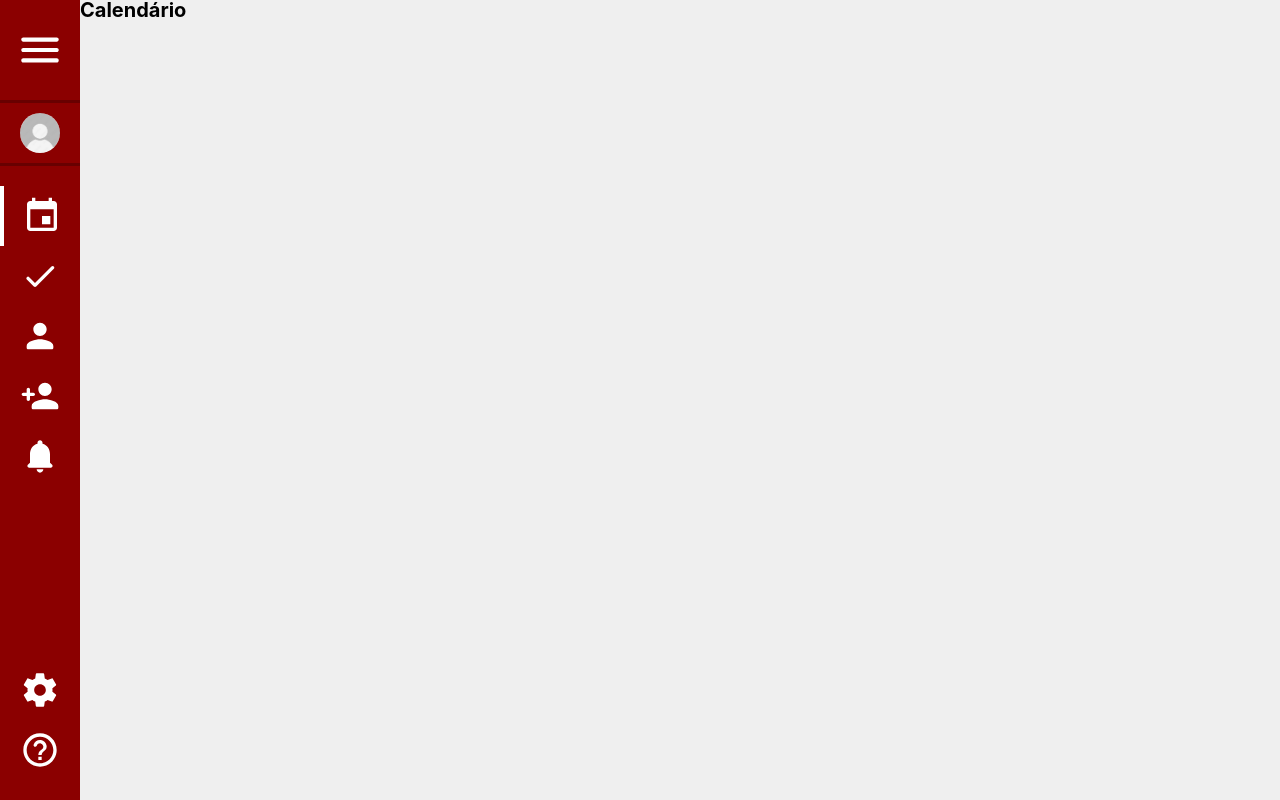
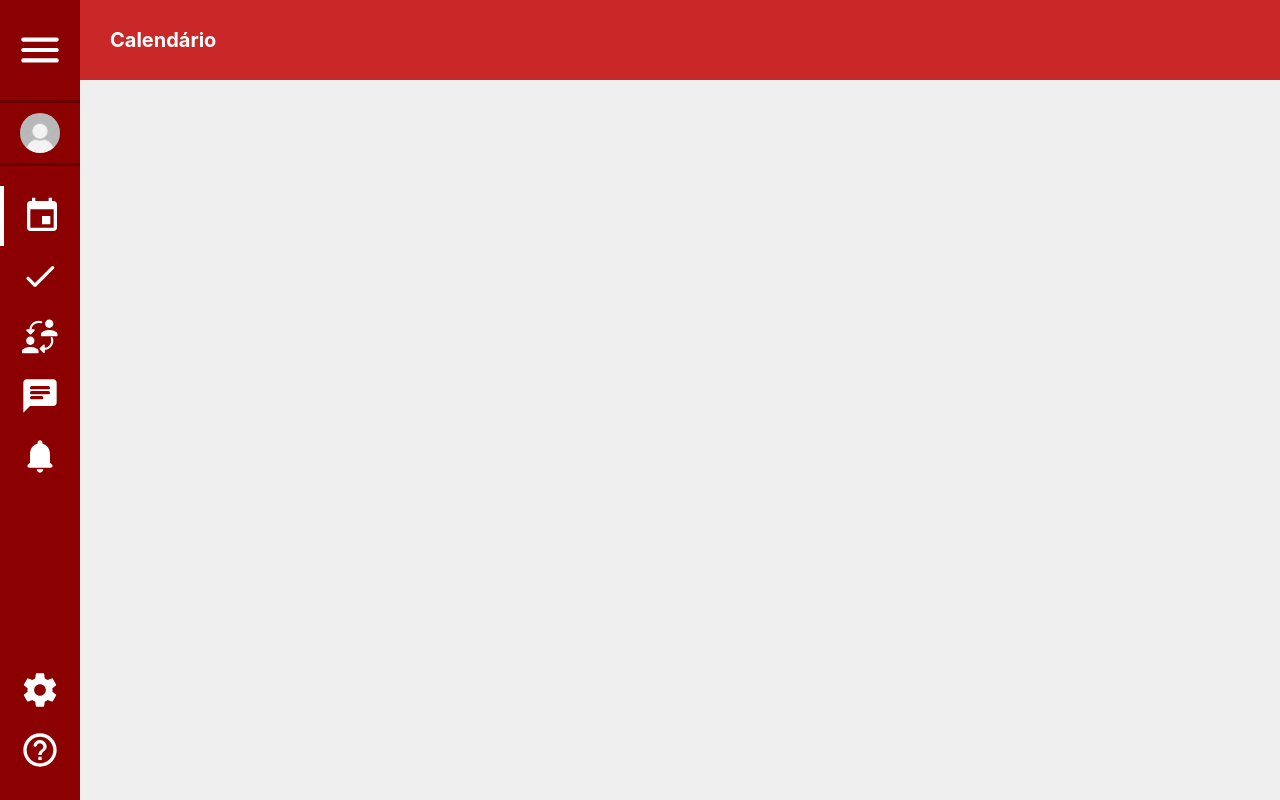
Before and after one commit to eduardor0cha/sgpm-frontend, a React (Create React App) app: page /calendar in a window 1280 px wide. Built offline with nearby package versions, Linux system fonts and the light colour scheme.

Commit message:
Add Header

```diff
--- a/package.json
+++ b/package.json
@@ -12,7 +12,8 @@
     "react-dom": "^17.0.2",
     "react-router-dom": "^5.2.0",
     "react-scripts": "4.0.3",
-    "web-vitals": "^1.0.1"
+    "web-vitals": "^1.0.1",
+    "yarn": "^1.22.17"
   },
   "scripts": {
     "start": "react-scripts start",
--- /dev/null
+++ b/src/components/Header/Header.js
@@ -0,0 +1,55 @@
+import React, { useEffect, useState } from 'react';
+import { useLocation } from 'react-router-dom';
+
+function Header() {
+  const [currentPage, setCurrentPage] = useState();
+  const location = useLocation();
+
+  useEffect(() => {
+    switch (location.pathname) {
+      case '/profile':
+        setCurrentPage('Perfil');
+        break;
+
+      case '/calendar':
+        setCurrentPage('Calendário');
+        break;
+
+      case '/presence':
+        setCurrentPage('Confirmação de presença');
+        break;
+
+      case '/swap':
+        setCurrentPage('Solicitação de troca');
+        break;
+
+      case '/chat':
+        setCurrentPage('Chat');
+        break;
+
+      case '/notifications':
+        setCurrentPage('Notificações');
+        break;
+
+      case '/settings':
+        setCurrentPage('Configurações');
+        break;
+
+      case '/help':
+        setCurrentPage('Ajuda');
+        break;
+
+      default:
+        setCurrentPage('Página não encontrada');
+        break;
+    }
+  }, [location.pathname]);
+
+  return (
+    <div className="sgpm-c-header">
+      <h1>{currentPage}</h1>
+    </div>
+  );
+}
+
+export default Header;
--- /dev/null
+++ b/src/components/Header/index.js
@@ -0,0 +1,3 @@
+import Header from './Header';
+
+export { Header };
--- a/src/components/Layout/Layout.js
+++ b/src/components/Layout/Layout.js
@@ -1,9 +1,13 @@
 import React from 'react';
 import { Sidebar } from '../Sidebar';
+import { Header } from '../Header';
 
 function Layout(props) {
   return (
     <div className="sgpm-c-layout">
+      <header className="sgpm-c-layout__header">
+        <Header />
+      </header>
       <nav className="sgpm-c-layout__sidebar">
         <Sidebar />
       </nav>
--- a/src/components/Sidebar/Sidebar.js
+++ b/src/components/Sidebar/Sidebar.js
@@ -7,8 +7,8 @@ import {
   MenuIcon,
   CalendarIcon,
   CheckIcon,
-  PersonIcon,
-  PersonAddIcon,
+  ChangeIcon,
+  ChatIcon,
   NotificationIcon,
   SettingsIcon,
   HelpIcon
@@ -74,28 +74,28 @@ function Sidebar() {
           <span>Presença</span>
         </NavLink>
         <NavLink
-          to="/users"
+          to="/swap"
           className={classNames(
             `sgpm-c-sidebar__link`,
-            `sgpm-c-sidebar__link--users`
+            `sgpm-c-sidebar__link--swap`
           )}
           activeClassName="sgpm-c-sidebar__link--active"
           exact={true}
         >
-          <PersonIcon />
-          <span>Usuários</span>
+          <ChangeIcon />
+          <span>Solicitar troca</span>
         </NavLink>
         <NavLink
-          to="/registration"
+          to="/chat"
           className={classNames(
             `sgpm-c-sidebar__link`,
-            `sgpm-c-sidebar__link--registration`
+            `sgpm-c-sidebar__link--chat`
           )}
           activeClassName="sgpm-c-sidebar__link--active"
           exact={true}
         >
-          <PersonAddIcon />
-          <span>Cadastro</span>
+          <ChatIcon />
+          <span>Chat</span>
         </NavLink>
         <NavLink
           to="/notifications"
--- a/src/components/index.js
+++ b/src/components/index.js
@@ -3,5 +3,6 @@ import { Checkbox } from './Checkbox';
 import { Button } from './Button';
 import { Sidebar } from './Sidebar';
 import { Layout } from './Layout';
+import { Header } from './Header';
 
-export { Input, Checkbox, Button, Sidebar, Layout };
+export { Input, Checkbox, Button, Sidebar, Layout, Header };
--- a/src/pages/Calendar/Calendar.js
+++ b/src/pages/Calendar/Calendar.js
@@ -1,11 +1,7 @@
 import React from 'react';
 
 function Calendar() {
-  return (
-    <div>
-      <h1>Calendário</h1>
-    </div>
-  );
+  return <div></div>;
 }
 
 export default Calendar;
--- /dev/null
+++ b/src/styles/components/_header.scss
@@ -0,0 +1,8 @@
+.sgpm-c-header {
+  background-color: $light-red;
+  height: 8rem;
+  color: white;
+  display: flex;
+  align-items: center;
+  padding-left: 3rem;
+}
--- a/src/styles/components/_layout.scss
+++ b/src/styles/components/_layout.scss
@@ -1,8 +1,13 @@
 .sgpm-c-layout {
   display: grid;
-  grid-template-areas: 'sidebar main';
+  grid-template-areas: 'sidebar header' 'sidebar main';
   grid-template-columns: auto 1fr;
+  grid-template-rows: auto 1fr;
   background-color: $light-gray;
+
+  &__header {
+    grid-area: header;
+  }
 
   &__sidebar {
     grid-area: sidebar;
--- a/src/styles/main.scss
+++ b/src/styles/main.scss
@@ -14,3 +14,4 @@
 @import './components/button';
 @import './components/sidebar';
 @import './components/layout';
+@import './components/header';
```
Also changed, not shown: src/styles/pages/_login.scss (line endings or trailing spaces), 1 other file (tests, documents, lock files or other folders).
